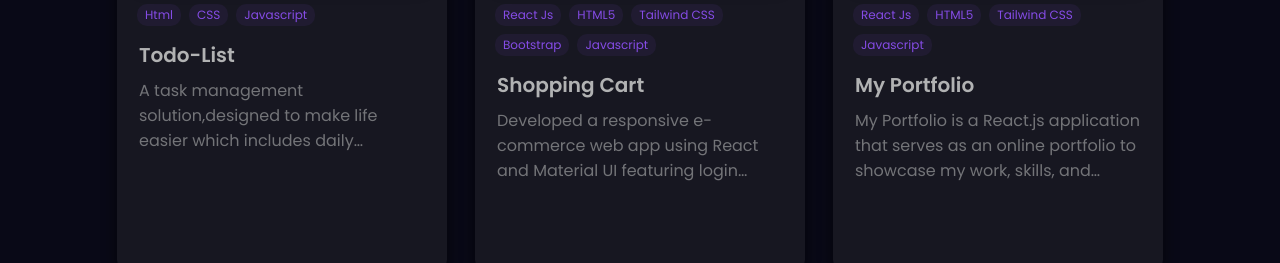
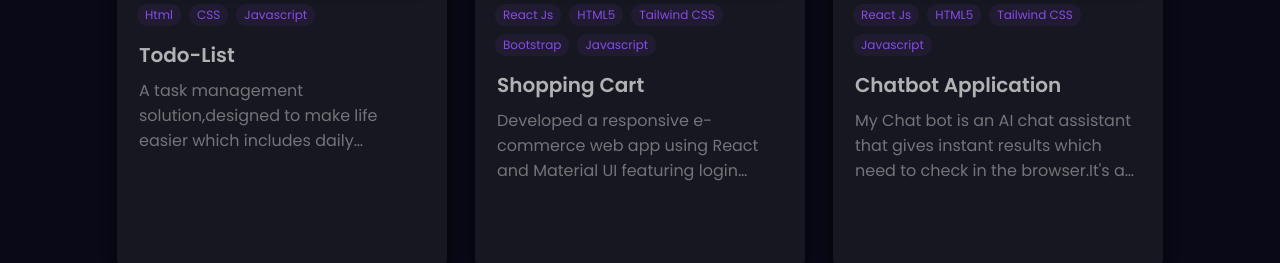
Before and after one commit to degalaram/Portfolio, a React (Create React App) app: page / in a window 1280 px wide. Shown: the part 3794-4057 px from the top of the page. Built offline with nearby package versions, Linux system fonts and the light colour scheme.

Commit message:
Update constants.js

```diff
--- a/src/data/constants.js
+++ b/src/data/constants.js
@@ -260,11 +260,11 @@ export const projects = [
 
    {
     id: 19,
-    title: "My Portfolio",
+    title: "Chatbot Application",
     description:
-      "My Portfolio is a React.js application that serves as an online portfolio to showcase my work, skills, and achievements. It provides an overview of my background, displays my projects, and offers a way to contact me.",
+      "My Chat bot is an AI chat assistant that gives instant results which need to check in the browser.It's a co-friendly chat assistant.",
     image:
-      "https://ik.imagekit.io/uko16m2rv/Screenshot%202024-12-30%20100324.png",
+      "https://ik.imagekit.io/uko16m2rv/156Z_2305.w017.n001.54B.p12.54.jpg",
     tags: [
       "React Js",
       "HTML5",
@@ -273,7 +273,7 @@ export const projects = [
 
     ],
     category: "web app",
-    github: "https://github.com/degalaram/Portfolio",
-    webapp: "https://677b8122a54f51a2fd31472f--portfoliooraam.netlify.app/",
+    github: "https://github.com/degalaram/Chatbot.git",
+    webapp: "https://chatbot-87is.onrender.com/",
   },
 ];
```
